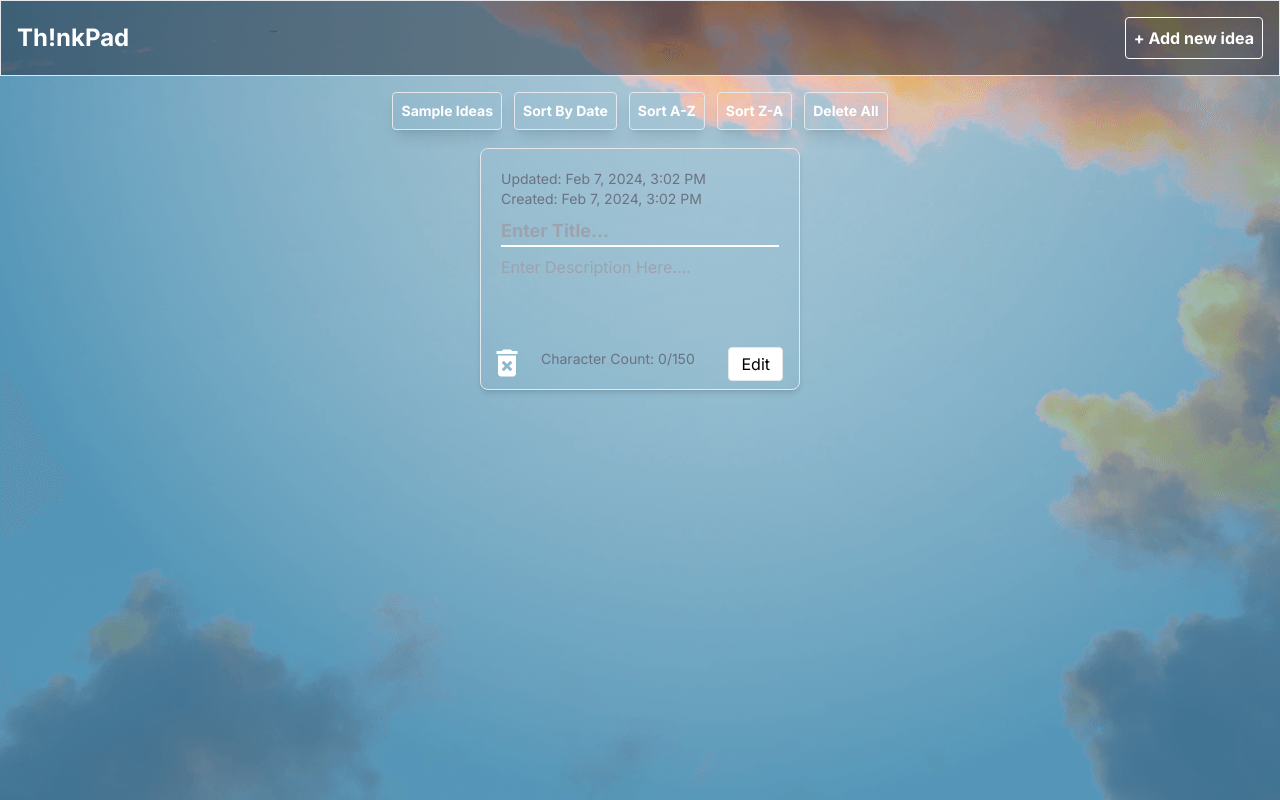
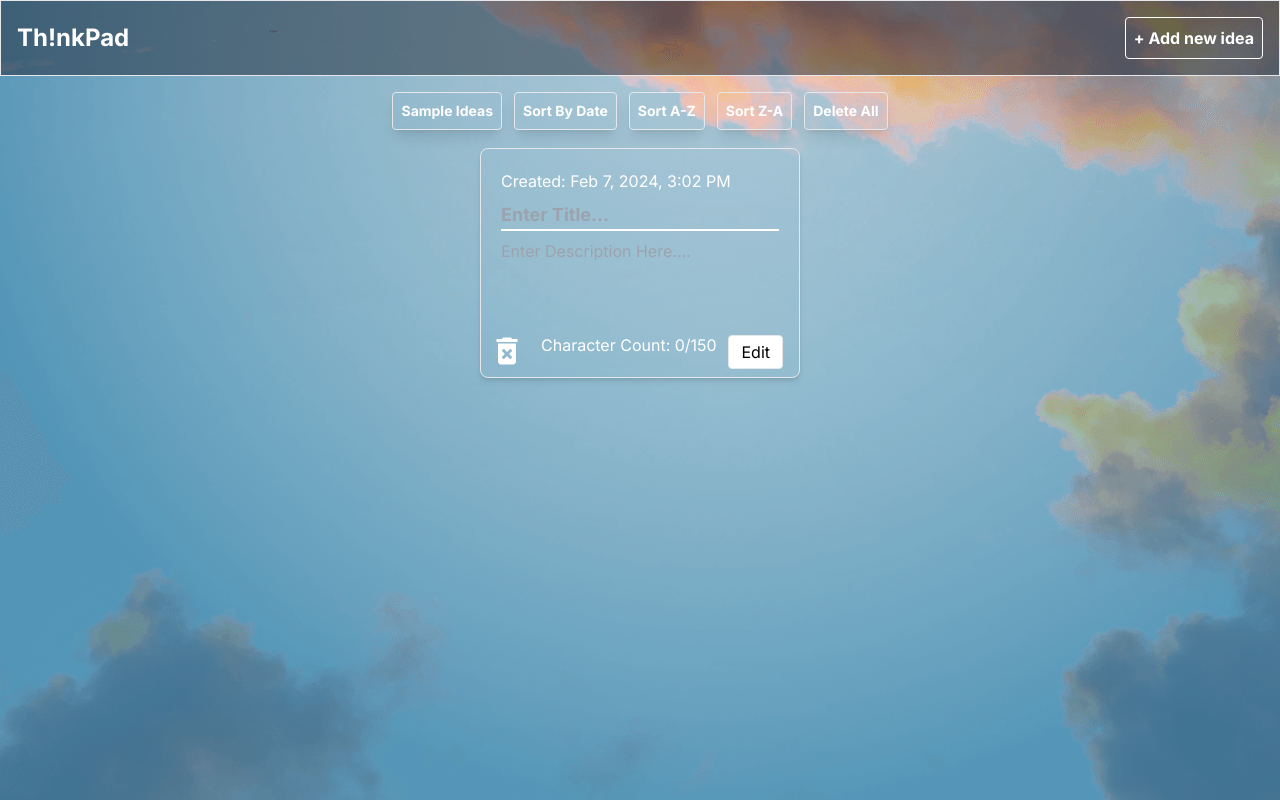
Before and after one commit to mutaremalcolm/technical-take-home_assesment, a Next.js app: page / in a window 1280 px wide. Both pictures are taken after a click on the button "+ Add new idea". Built offline with nearby package versions, Linux system fonts and the light colour scheme.

Commit message:
refactored ideaCard

```diff
--- a/components/IdeaCard.tsx
+++ b/components/IdeaCard.tsx
@@ -1,3 +1,6 @@
+//  COMPLETE REFACTOR - reveiw my version and also Will's
+
+
 "use client";
 
 import * as z from "zod";
@@ -24,6 +27,7 @@ const EditIdeaSchema = z.object({
     .max(16, {
       message: "⚠ Title must not be longer than 16 characters.",
     })
+
     .default("Default Title"),
   description: z.string().optional(),
   content: z
@@ -53,13 +57,10 @@ interface IdeaCardProps {
 }
 
 const IdeaCard: React.FC<IdeaCardProps> = ({ idea, onDelete, onSave }) => {
-  const [charCount, setCharCount] = useState(
-    idea.content ? idea.content.length : 0
-  );
-  const [formSubmitted, setFormSubmitted] = useState(
-    localStorage.getItem("formSubmitted") === "true" || false
-  );
+  const [charCount, setCharCount] = useState(0);
+  const [formSubmitted, setFormSubmitted] = useState(false);
   const isSavedIdea = !idea.isNew;
+  const [isEditMode, setIsEditMode] = useState(!isSavedIdea);
 
   const {
     register,
@@ -82,8 +83,6 @@ const IdeaCard: React.FC<IdeaCardProps> = ({ idea, onDelete, onSave }) => {
       setFormSubmitted(true);
     }
   }, [idea, reset]);
-
-  const [isEditMode, setIsEditMode] = useState(!isSavedIdea);
 
   const onSubmit: SubmitHandler<Idea> = async (data) => {
     try {
@@ -157,12 +156,10 @@ const IdeaCard: React.FC<IdeaCardProps> = ({ idea, onDelete, onSave }) => {
         style={{ margin: "10px", padding: "20px" }}
       >
         <div className="flex justify-between items-center mt-0 mb-2">
-          <p className=" text-gray-500 text-sm">
-            Updated:{" "}
-            {idea.createdTime ? formatDateTime(idea.createdTime) : "N/A"}
-            <br />
-            Created:{" "}
-            {idea.updatedTime ? formatDateTime(idea.updatedTime) : "N/A"}
+        <p className="text-white text-md">
+            {isEditMode && formSubmitted
+              ? `Updated: ${formatDateTime(idea.updatedTime || new Date())}`
+              : `Created: ${formatDateTime(idea.createdTime || new Date())}`}
           </p>
         </div>
         <div>
@@ -185,7 +182,10 @@ const IdeaCard: React.FC<IdeaCardProps> = ({ idea, onDelete, onSave }) => {
             onChange={(e) => {
               const newContent = e.target.value;
               if (newContent.length <= 150) {
-                setCharCount(newContent.length);
+                // Use the existing content length if not in edit mode
+                setCharCount(
+                  isEditMode && formSubmitted ? newContent.length : idea.content?.length || 0
+                );
               }
             }}
           />
@@ -193,7 +193,7 @@ const IdeaCard: React.FC<IdeaCardProps> = ({ idea, onDelete, onSave }) => {
             <span className="text-red-500">{errors.content.message}</span>
           )}
           <div className="flex justify-between items-center lg:mr-2">
-            <p className="bg-transparent text-gray-500 text-sm ml-10 mt-10 ">
+            <p className="bg-transparent text-white text-md ml-10 mt-10 ">
               Character Count: {charCount}/150
             </p>
           </div>
```
